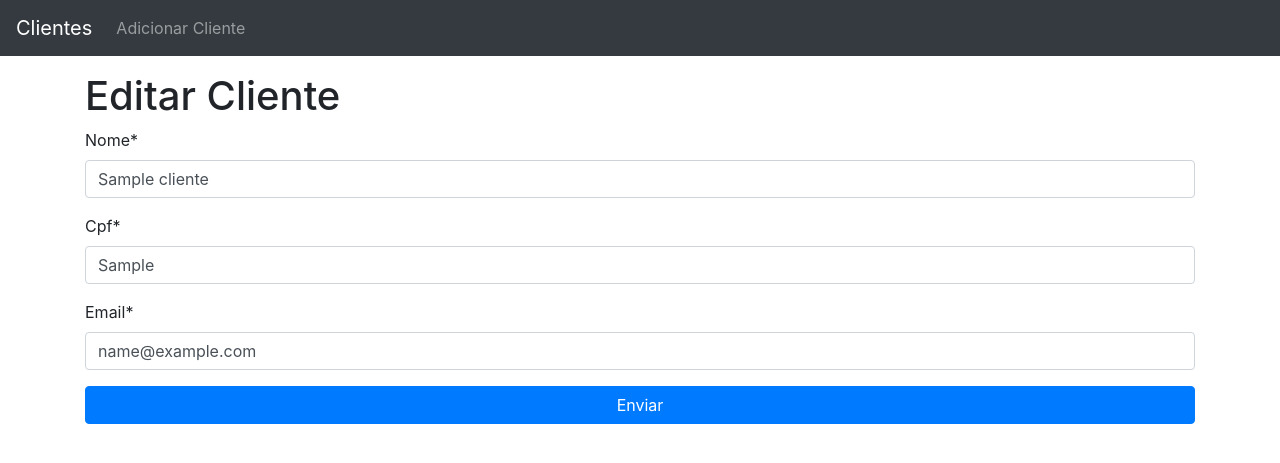
After one commit to CleitonSilvaT/CrudDjango, a Django app: page /editar_clientes/1 in a window 1280 px wide. The commit adds this page. Shown: the top 463 px of the page. Run offline with Django 3.2, Linux system fonts and the light colour scheme; tables that the repository leaves empty hold one stand-in row (values such as "Sample post"); some libraries are stand-ins or nearby versions.

Commit message:
Criada edição de clientes. Close #9

```diff
--- a/clientes/urls.py
+++ b/clientes/urls.py
@@ -1,8 +1,10 @@
 from django.urls import path
 from .views import listar_clientes
 from .views import adicionar_clientes
+from .views import editar_clientes
 
 urlpatterns = [
     path('', listar_clientes, name='listar_clientes'),
-    path('adicionar_clientes/', adicionar_clientes, name='adicionar_clientes')
+    path('adicionar_clientes/', adicionar_clientes, name='adicionar_clientes'),
+    path('editar_clientes/<int:id>', editar_clientes)
 ]
--- a/clientes/views.py
+++ b/clientes/views.py
@@ -1,4 +1,4 @@
-from django.shortcuts import render, redirect
+from django.shortcuts import render, redirect, get_object_or_404
 from django.core.paginator import Paginator
 from django.db.models import Q
 from .models import Cliente
@@ -33,3 +33,14 @@ def adicionar_clientes(request):
         return redirect('listar_clientes')
 
     return render(request, 'clientes/adicionar_clientes.html', {'form':form})
+
+def editar_clientes(request, id=None):
+    cliente = get_object_or_404(Cliente, id=id)
+    form = ClienteForm(request.POST or None, instance=cliente)
+
+    if form.is_valid():
+        obj = form.save()
+        obj.save()
+        return redirect('listar_clientes')
+
+    return render(request, 'clientes/editar_clientes.html', {'form':form})
--- /dev/null
+++ b/templates/clientes/editar_clientes.html
@@ -0,0 +1,12 @@
+{% extends 'base.html' %}
+{% load crispy_forms_tags%}
+
+{% block content %}
+    <div class="container">
+        <h1>Editar Cliente</h1>
+        <form action="" method="POST">{% csrf_token %}
+            {{form | crispy }}
+            <input type="submit" class="btn btn-block btn-primary" value="Enviar">
+        </form>
+    </div>
+{% endblock content %}
--- a/templates/clientes/listar_clientes.html
+++ b/templates/clientes/listar_clientes.html
@@ -34,7 +34,7 @@
                         <td>{{ cliente.cpf }}</td>
                         <td>{{ cliente.data_criacao|date:"d/m/y" }}</td>
 
-                        <td><a href="#" class="btn btn-warning">Editar</a></td>
+                        <td><a href="/editar_clientes/{{ cliente.id }}" class="btn btn-warning">Editar</a></td>
                         <td><a href="#" class="btn btn-danger">Excluir</a></td>
                     </tr>
                 {% endfor %}
```
